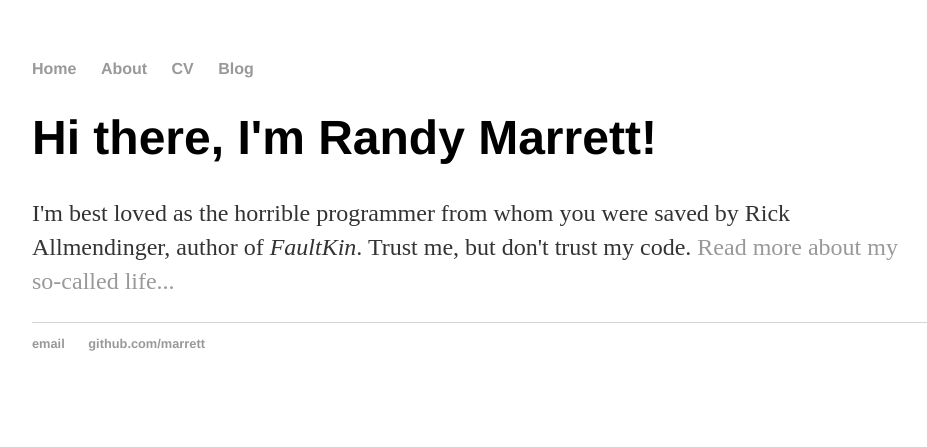
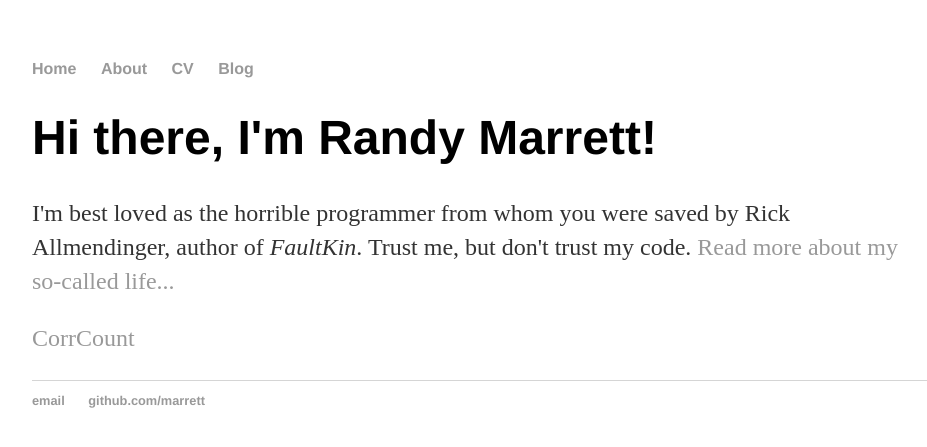
Before and after one commit to marrett/github.io, a Jekyll site: the page built from index.html, in a window 1280 px wide. Shown: the top 447 px of the page, without its empty margins (160-1087 px from the left). Built offline with Jekyll 4.4.1, drawn with Linux system fonts in a browser that asks for light colours.

Commit message:
Update index.html

```diff
--- a/index.html
+++ b/index.html
@@ -5,4 +5,7 @@
 <div class="blurb">
 	<h1>Hi there, I'm Randy Marrett!</h1>
 	<p>I'm best loved as the horrible programmer from whom you were saved by Rick Allmendinger, author of <em>FaultKin</em>. Trust me, but don't trust my code. <a href="/about">Read more about my so-called life...</a></p>
+
+	<p><a href="https://github.com/marrett/CorrelationCount">CorrCount</a></p>
+
 </div><!-- /.blurb -->
```
